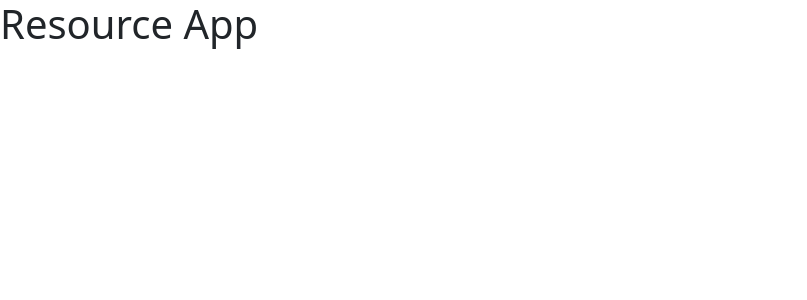
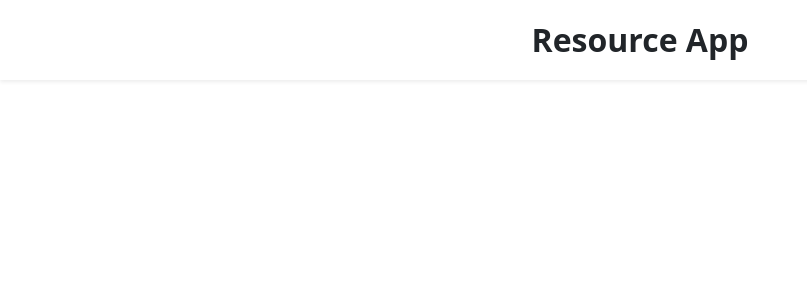
Before and after one commit to Manojlovic1998/resource-app, a Vue app: page / in a window 1280 px wide. Shown: the top 300 px of the page, without its empty margins (0-807 px from the left). Built offline with nearby package versions, Linux system fonts and the light colour scheme.

Commit message:
Create header component

```diff
--- a/src/App.vue
+++ b/src/App.vue
@@ -1,8 +1,16 @@
 <template>
-  <h1>Resource App</h1>
+  <TheHeader />
 </template>
 
 <script>
+import TheHeader from "./components/layout/TheHeader.vue";
+
+export default {
+  components: {
+    TheHeader,
+  },
+  data() {},
+};
 </script>
 
 <style>
--- /dev/null
+++ b/src/components/layout/TheHeader.vue
@@ -0,0 +1,9 @@
+<template>
+  <header class="container-fluid shadow-sm">
+    <nav class="row">
+      <div class="col-12 text-center">
+        <p class="py-3 fs-2 fw-bolder m-0">Resource App</p>
+      </div>
+    </nav>
+  </header>
+</template>
```
